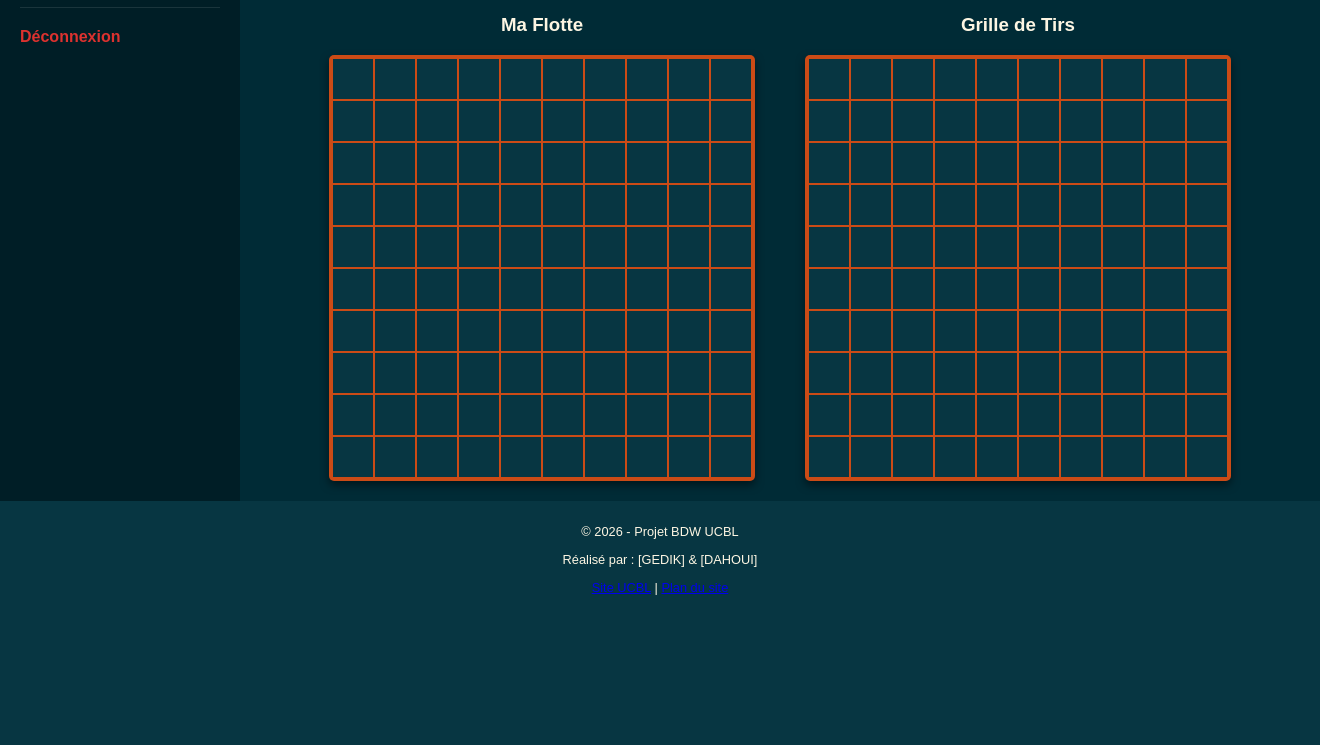
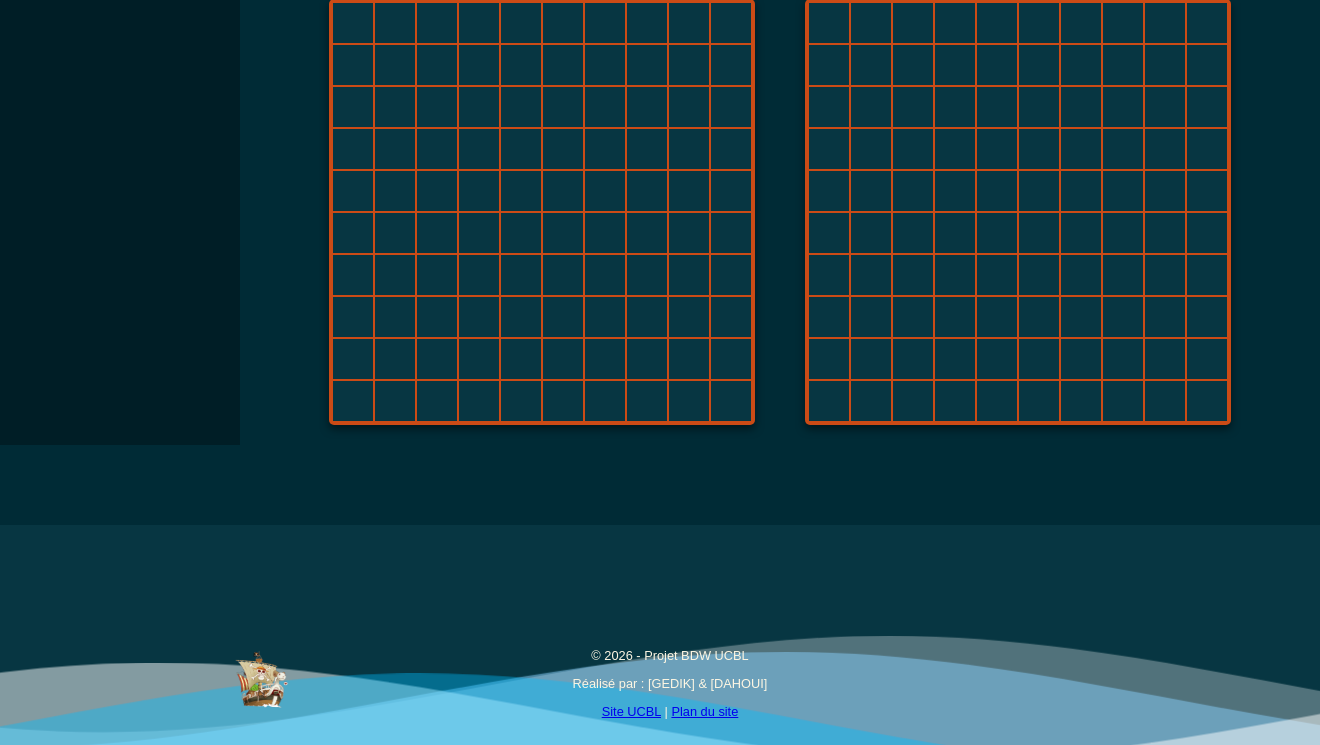
Before and after one commit to Mehmet-Aziz/LIFBDW-BatailleNavale, a Python web app: template templates/jeu.html in a window 1320 px wide; the page is wider, and only the part inside the window is pictured. Shown: the part 631-1376 px from the top of that part. Before the commit the page ends 1226 px from the top of that part, so only its background shows below. Run offline with Jinja, Linux system fonts and the light colour scheme; the template is opened without the code that fills it, so the values that code supplies are empty.

Commit message:
modif de header et footer pour avoir logo et bateau naviguant dans le footer

```diff
--- a/controleurs/tirer.py
+++ b/controleurs/tirer.py
@@ -3,7 +3,7 @@ import random
 import model.model_pg as db
 
 def calculer_nouveau_score(id_partie, id_joueur_score, conn):
-    """Calcul précis du score : 100 * (Touchés / Total)"""
+    """Calcul précis du score : 100 * (17 / Total)"""
     import model.model_pg as db # Sécurisation du scope due au exec() de server.py
     query = """
         SELECT COUNT(*) as total,
--- a/static/css/style.css
+++ b/static/css/style.css
@@ -43,9 +43,122 @@ main {
     padding: 2rem;
 }
 
-footer {
-    background-color: var(--water-blue);
+/* --- Variables thématiques (rappel) --- */
+:root {
+    --deep-ocean: #002b36;
+    --water-blue: #073642;
+    --action-orange: #cb4b16;
+    --text-color: #fdf6e3;
+}
+
+/* --- Style du Footer --- */
+/* --- Style Principal du Footer --- */
+footer.main-footer {
+    position: relative;
+    background-color: var(--water-blue); /* #073642 */
+    width: 100%;
+    min-height: 200px;
+    margin-top: 80px;
     text-align: center;
-    padding: 1rem;
-    font-size: 0.8rem;
+    overflow: hidden;
+    display: block;
+    z-index: 1;
 }
+
+/* --- Vagues : Taille augmentée et position baissée --- */
+.waves-container {
+    width: 100%;
+    height: 150px;       /* Taille augmentée pour plus de relief */
+    position: absolute;
+    top: 100px;          /* Valeur ajustée pour les baisser sur le footer */
+    left: 0;
+    z-index: 5;
+}
+
+.waves-svg {
+    width: 100%;
+    height: 100%;
+}
+
+/* --- Mouvement Asynchrone --- */
+.parallax-waves > use {
+    animation: move-forever 25s cubic-bezier(.55, .5, .45, .5) infinite;
+}
+
+/* Chaque vague a une durée et un délai différent pour ne pas bouger en bloc */
+/* 1. Écume lointaine (Blanche) */
+.parallax-waves > use:nth-child(1) {
+    animation-delay: -2s; animation-duration: 7s;
+    fill: rgba(255, 255, 255, 0.3);
+}
+/* 2. Bleu de surface */
+.parallax-waves > use:nth-child(2) {
+    animation-delay: -5s; animation-duration: 10s;
+    fill: rgba(135, 206, 250, 0.5); /* Sky Blue */
+}
+/* 3. Crête vive (Blanche) */
+.parallax-waves > use:nth-child(3) {
+    animation-delay: -3s; animation-duration: 13s;
+    fill: rgba(255, 255, 255, 0.5);
+}
+/* 4. Bleu Cyan */
+.parallax-waves > use:nth-child(4) {
+    animation-delay: -8s; animation-duration: 16s;
+    fill: rgba(0, 191, 255, 0.4); /* Deep Sky Blue */
+}
+/* 5. Vague intermédiaire */
+.parallax-waves > use:nth-child(5) {
+    animation-delay: -1s; animation-duration: 19s;
+    fill: rgba(72, 118, 255, 0.6);
+}
+/* 6. Écume moyenne */
+.parallax-waves > use:nth-child(6) {
+    animation-delay: -10s; animation-duration: 22s;
+    fill: rgba(255, 255, 255, 0.2);
+}
+/* 7. Bleu Royal */
+.parallax-waves > use:nth-child(7) {
+    animation-delay: -6s; animation-duration: 25s;
+    fill: rgba(65, 105, 225, 0.7);
+}
+/* 8. Bleu profond transparent */
+.parallax-waves > use:nth-child(8) {
+    animation-delay: -12s; animation-duration: 30s;
+    fill: rgba(30, 144, 255, 0.5);
+}
+/* 9. Bleu intense */
+.parallax-waves > use:nth-child(9) {
+    animation-delay: -15s; animation-duration: 35s;
+    fill: rgba(0, 0, 255, 0.3);
+}
+/* 10. Base de l'océan (Se fond avec le footer) */
+.parallax-waves > use:nth-child(10) {
+    animation-delay: -20s; animation-duration: 45s;
+    fill: var(--water-blue); /* #073642 */
+}
+
+@keyframes move-forever {
+    0% { transform: translate3d(-90px, 0, 0); }
+    100% { transform: translate3d(85px, 0, 0); }
+}
+
+/* --- Contenu et Bateau --- */
+.footer-inner {
+    padding-top: 100px; /* Pousse le texte sous les vagues */
+    position: relative;
+    z-index: 10;
+}
+
+#endsite {
+    position: absolute;
+    bottom: 30px;
+    left: -150px;
+    height: 60px;
+    z-index: 20; /* Le bateau passe devant les vagues */
+    animation:
+        boat-sailing 28s linear infinite,
+        boat-bobbing 3s ease-in-out infinite;
+}
+
+@keyframes boat-sailing { 0% { left: -150px; } 100% { left: 110%; } }
+@keyframes boat-bobbing { 0%, 100% { transform: translateY(0) rotate(0deg); } 50% { transform: translateY(-15px) rotate(6deg); } }
--- a/templates/footer.html
+++ b/templates/footer.html
@@ -1,8 +1,24 @@
-<footer>
-    <p>&copy; 2026 - Projet BDW UCBL</p>
-    <p>Réalisé par : [GEDIK] & [DAHOUI]</p>
-    <p>
-        <a href="https://www.univ-lyon1.fr" target="_blank">Site UCBL</a> |
-        <a href="/plan-du-site">Plan du site</a>
-    </p>
+<footer class="main-footer">
+    <div class="waves-container">
+        <svg class="waves-svg" xmlns="http://www.w3.org/2000/svg" xmlns:xlink="http://www.w3.org/1999/xlink"
+        viewBox="0 24 150 28" preserveAspectRatio="none" shape-rendering="auto">
+            <defs>
+                <path id="wave-id" d="M-160 44c30 0 58-18 88-18s 58 18 88 18 58-18 88-18 58 18 88 18 v44h-352z" />
+            </defs>
+            <g class="parallax-waves">
+                <use xlink:href="#wave-id" x="48" y="0" />
+                <use xlink:href="#wave-id" x="48" y="3" />
+                <use xlink:href="#wave-id" x="48" y="5" />
+                <use xlink:href="#wave-id" x="48" y="7" />
+            </g>
+        </svg>
+    </div>
+
+    <div class="footer-inner">
+        <p>&copy; 2026 - Projet BDW UCBL</p>
+        <p>Réalisé par : [GEDIK] & [DAHOUI]</p>
+        <p><a href="#">Site UCBL</a> | <a href="#">Plan du site</a></p>
+    </div>
+
+    <img src="/static/img/end.png" alt="Bateau" id="endsite">
 </footer>
```
Also changed, not shown: static/img/end.png (added), static/img/logo.png (added).
